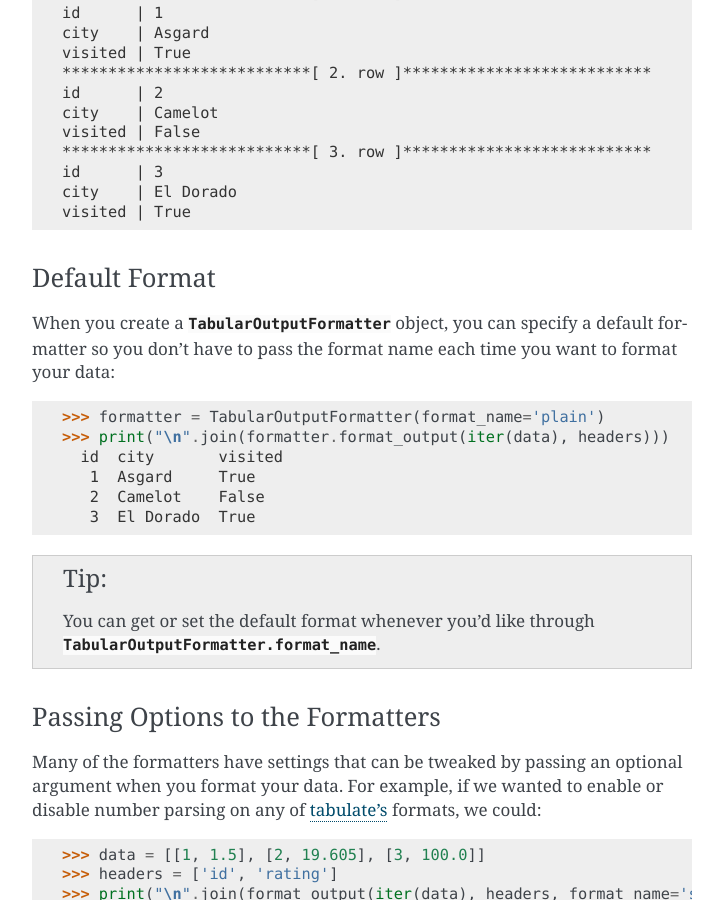
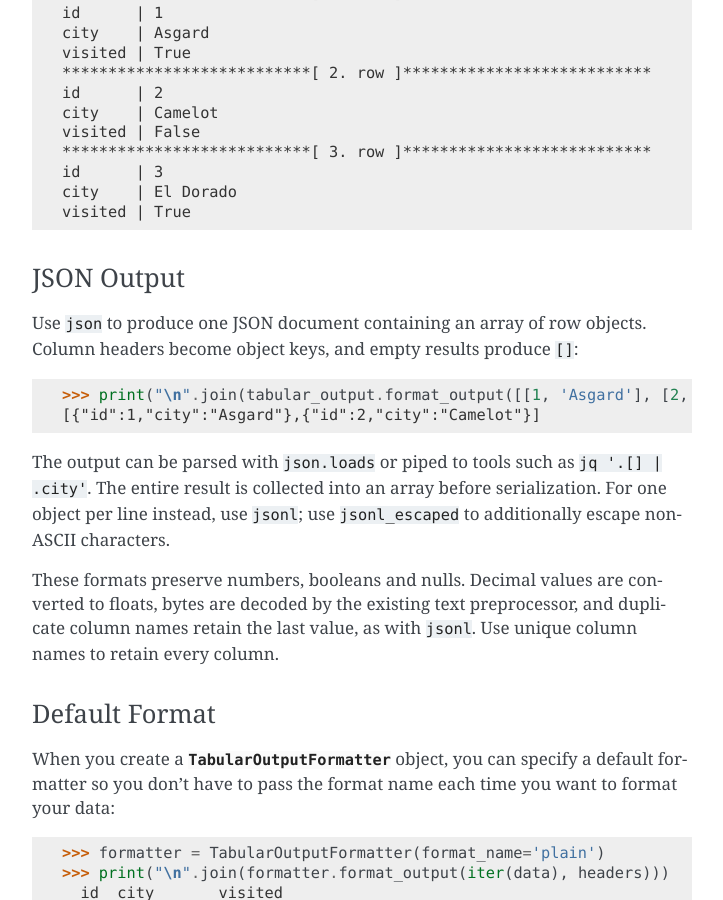
Before and after one commit to dbcli/cli_helpers, a Sphinx documentation site: the page built from docs/source/quickstart.rst, in a window 1280 px wide and 900 px high, scrolled down 1572 px. Shown: the whole window, without its empty margins (388-1111 px from the left). Built offline with Sphinx 7.4.7, drawn with Linux system fonts in a browser that asks for light colours.

Commit message:
Add JSON array output using the existing JSON adapter

```diff
--- a/docs/source/quickstart.rst
+++ b/docs/source/quickstart.rst
@@ -85,6 +85,26 @@ That was easy! How about CLI Helper's vertical table layout?
     visited | True
 
 
+JSON Output
++++++++++++
+
+Use ``json`` to produce one JSON document containing an array of row objects.
+Column headers become object keys, and empty results produce ``[]``::
+
+    >>> print("\n".join(tabular_output.format_output([[1, 'Asgard'], [2, 'Camelot']], ['id', 'city'], format_name='json')))
+    [{"id":1,"city":"Asgard"},{"id":2,"city":"Camelot"}]
+
+The output can be parsed with ``json.loads`` or piped to tools such as
+``jq '.[] | .city'``. The entire result is collected into an array before
+serialization. For one object per line instead, use ``jsonl``; use
+``jsonl_escaped`` to additionally escape non-ASCII characters.
+
+These formats preserve numbers, booleans and nulls. Decimal values are
+converted to floats, bytes are decoded by the existing text preprocessor,
+and duplicate column names retain the last value, as with ``jsonl``.
+Use unique column names to retain every column.
+
+
 Default Format
 ++++++++++++++
 
```
Also changed, not shown: 4 other files.
